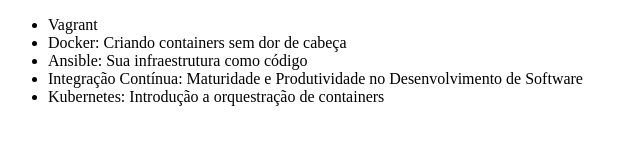
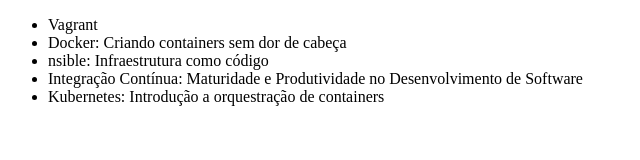
Before and after one commit to andrade-paulo/alura-git, a plain HTML site: page index.html in a window 1280 px wide. Shown: the full height of the page, 0-640 px from the left. Drawn offline with Linux system fonts and the light colour scheme.

Commit message:
Alterando o nome do curso de Ansible

```diff
--- a/index.html
+++ b/index.html
@@ -10,7 +10,7 @@
     <ul>
         <li>Vagrant</li>
         <li>Docker: Criando containers sem dor de cabeça</li>
-        <li>Ansible: Sua infraestrutura como código</li>
+        <li>nsible: Infraestrutura como código</li>
         <li>Integração Contínua: Maturidade e Produtividade no Desenvolvimento de Software</li>
         <li>Kubernetes: Introdução a orquestração de containers</li>
     </ul>
```
